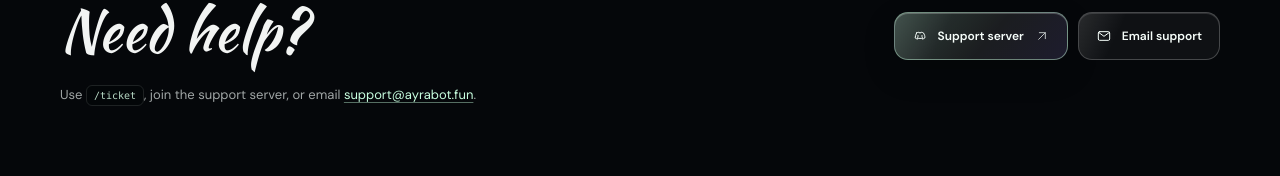
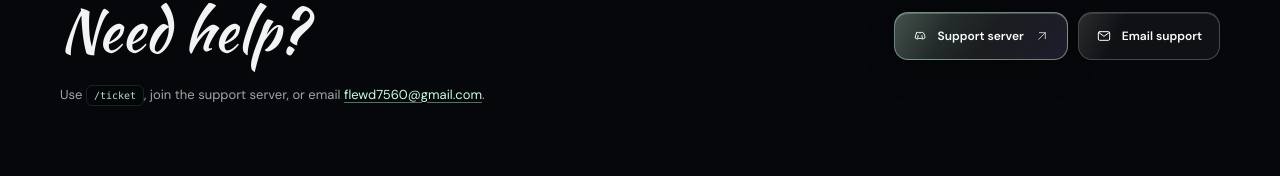
Before and after one commit to ZCZXK/Ayraweb, a Next.js app: page / in a window 1280 px wide. Shown: the part 2271-2447 px from the top of the page. Built offline with nearby package versions, Linux system fonts and the light colour scheme.

Commit message:
Update contact email address

```diff
--- a/app/page.tsx
+++ b/app/page.tsx
@@ -9,7 +9,7 @@ import { allCommands } from '../data/command-catalog'
 
 const INVITE_URL = 'https://discord.com/oauth2/authorize?client_id=1489882067239047168&permissions=0&integration_type=0&scope=bot%20applications.commands'
 const SUPPORT_URL = 'https://discord.gg/GEPmvs57Yx'
-const SUPPORT_EMAIL = 'support@ayrabot.fun'
+const SUPPORT_EMAIL = 'flewd7560@gmail.com'
 
 export const metadata: Metadata = {
   title: 'Ayra — Discord Bot',
@@ -66,7 +66,7 @@ export default function Home() {
 
       <aside className="domain-sale-notice" aria-label="ayrabot.fun domain for sale">
         <p className="domain-sale-copy"><span className="domain-sale-label">Domain for sale</span><span><strong>ayrabot.fun</strong> is available</span></p>
-        <a className="glass-button glass-button--small domain-sale-link" href="mailto:support@ayrabot.fun?subject=Offer%20for%20ayrabot.fun">Make an offer<Icon name="arrow" className="button-arrow" /></a>
+        <a className="glass-button glass-button--small domain-sale-link" href={`mailto:${SUPPORT_EMAIL}?subject=Offer%20for%20ayrabot.fun`}>Make an offer<Icon name="arrow" className="button-arrow" /></a>
       </aside>
 
       <section className="hero" id="home" aria-labelledby="hero-title">
--- a/app/privacy/page.tsx
+++ b/app/privacy/page.tsx
@@ -23,7 +23,7 @@ export default function PrivacyPage() {
         <h2>Retention and deletion</h2>
         <p>The bot code has no automatic time-based deletion schedule. Closing a ticket removes its Discord channel but leaves ticket metadata in the database. Other records remain until cleared by a feature or the database is removed.</p>
         <p>The reviewed Render configuration uses a free service without a persistent disk, so its local database may be reset when the service is replaced or redeployed. No fixed retention period is promised.</p>
-        <p>For a data question or deletion request, email <a href="mailto:support@ayrabot.fun">support@ayrabot.fun</a> or contact us through the <a href="https://discord.gg/GEPmvs57Yx" target="_blank" rel="noopener noreferrer">Ayra support server</a>. Messages already posted in Discord may need to be removed by a server moderator.</p>
+        <p>For a data question or deletion request, email <a href="mailto:flewd7560@gmail.com">flewd7560@gmail.com</a> or contact us through the <a href="https://discord.gg/GEPmvs57Yx" target="_blank" rel="noopener noreferrer">Ayra support server</a>. Messages already posted in Discord may need to be removed by a server moderator.</p>
       </section>
     </LegalPage>
   )
--- a/app/terms/page.tsx
+++ b/app/terms/page.tsx
@@ -23,7 +23,7 @@ export default function TermsPage() {
       </section>
       <section>
         <h2>Contact</h2>
-        <p>Questions about these terms? Email <a href="mailto:support@ayrabot.fun">support@ayrabot.fun</a> or contact us through the <a href="https://discord.gg/GEPmvs57Yx" target="_blank" rel="noopener noreferrer">Ayra support server</a>.</p>
+        <p>Questions about these terms? Email <a href="mailto:flewd7560@gmail.com">flewd7560@gmail.com</a> or contact us through the <a href="https://discord.gg/GEPmvs57Yx" target="_blank" rel="noopener noreferrer">Ayra support server</a>.</p>
       </section>
     </LegalPage>
   )
```
Also changed, not shown: 1 other file (tests, documents, lock files or other folders).
